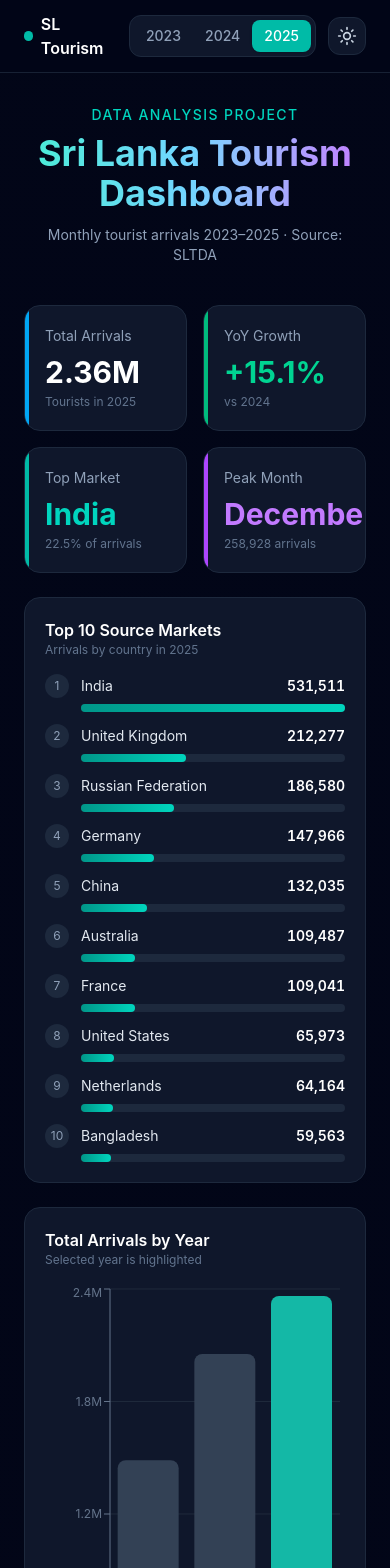
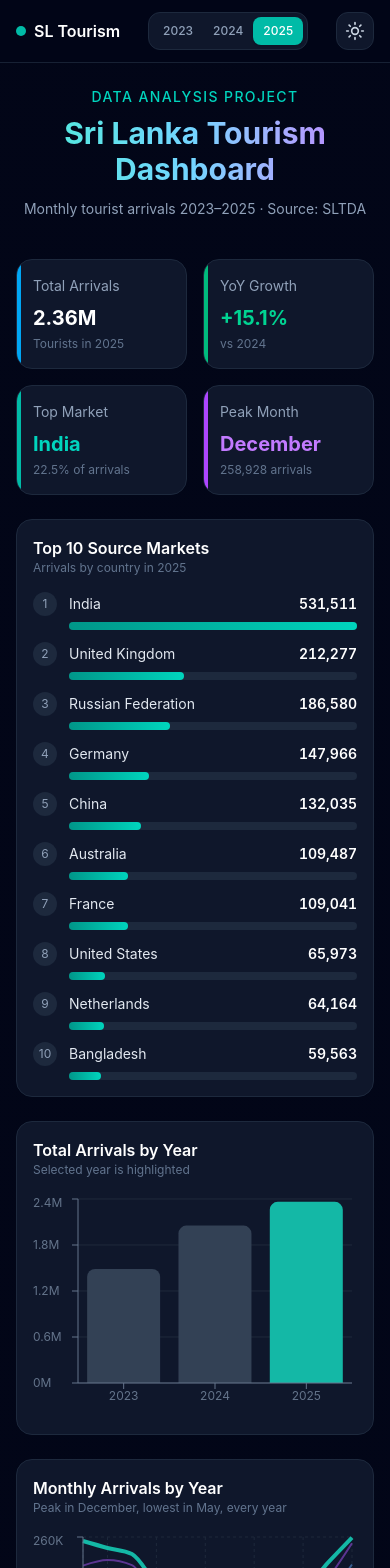
Before and after one commit to shihariAyodya/sl-tourism-dashboard, a React (Vite) app: page / in a window 390 px wide. Shown: the top 1568 px of the page. Built offline with nearby package versions, Linux system fonts and the light colour scheme.

Commit message:
Mobile fixes and left-aligned axis labels

```diff
--- a/src/App.jsx
+++ b/src/App.jsx
@@ -97,10 +97,10 @@ const BOX = 'rounded-2xl border border-slate-200/70 bg-white shadow-[0_1px_2px_r
 // A reusable KPI card
 function KpiCard({ label, value, note, color = 'text-slate-900 dark:text-white', accent = 'bg-slate-400' }) {
   return (
-    <div className={`${BOX} relative overflow-hidden p-5`}>
+    <div className={`${BOX} relative overflow-hidden p-4 sm:p-5`}>
       <span className={`absolute inset-y-0 left-0 w-1 ${accent}`} />
       <p className="text-sm text-slate-500 dark:text-slate-400">{label}</p>
-      <p className={`mt-2 text-3xl font-bold ${color}`}>{value}</p>
+      <p className={`mt-2 break-words text-xl font-bold sm:text-2xl lg:text-3xl ${color}`}>{value}</p>
       <p className="mt-1 text-xs text-slate-400 dark:text-slate-500">{note}</p>
     </div>
   )
@@ -109,7 +109,7 @@ function KpiCard({ label, value, note, color = 'text-slate-900 dark:text-white',
 // A reusable box with a title, used around every chart
 function Panel({ title, subtitle, children, className = '' }) {
   return (
-    <div className={`${BOX} p-5 ${className}`}>
+    <div className={`${BOX} p-4 sm:p-5 ${className}`}>
       <h2 className="text-base font-semibold text-slate-900 dark:text-white">{title}</h2>
       {subtitle && <p className="mb-4 text-xs text-slate-400 dark:text-slate-500">{subtitle}</p>}
       {children}
@@ -174,6 +174,13 @@ function App() {
     formatter: (v) => v.toLocaleString(),
   }
 
+  // Y-axis labels drawn from the left edge, so they line up with the titles
+  const leftTick = (format) => ({ y, payload }) => (
+    <text x={0} y={y} dy={4} textAnchor="start" fill={ct.axis} fontSize={12}>
+      {format(payload.value)}
+    </text>
+  )
+
   // ---------- Calculations ----------
   const yearRows = data.filter((row) => row.Year === year)
   const prevRows = data.filter((row) => row.Year === year - 1)
@@ -237,7 +244,7 @@ function App() {
 
       {/* Sticky navbar: stays at the top while scrolling */}
       <nav className="sticky top-0 z-50 border-b border-slate-200/80 bg-white/60 backdrop-blur-md dark:border-slate-800/80 dark:bg-slate-950/80">
-        <div className="mx-auto flex max-w-6xl items-center justify-between gap-3 px-6 py-3">
+        <div className="mx-auto flex max-w-6xl items-center justify-between gap-2 px-4 py-3 sm:gap-3 sm:px-6">
 
           {/* Logo / name */}
           <div className="flex items-center gap-2">
@@ -253,7 +260,7 @@ function App() {
               <button
                 key={y}
                 onClick={() => setYear(y)}
-                className={`rounded-lg px-3 py-1.5 text-sm font-medium transition sm:px-4 ${
+                className={`rounded-lg px-2.5 py-1.5 text-xs font-medium transition sm:px-4 sm:text-sm ${
                   y === year
                     ? 'bg-teal-500 text-white shadow'
                     : 'text-slate-500 hover:text-slate-900 dark:text-slate-400 dark:hover:text-white'
@@ -276,14 +283,14 @@ function App() {
         </div>
       </nav>
 
-      <div className="mx-auto max-w-6xl px-6 py-8">
+      <div className="mx-auto max-w-6xl px-4 py-6 sm:px-6 sm:py-8">
 
         {/* Header (scrolls away) */}
         <header className="mb-10 text-center">
           <p className="text-sm font-medium uppercase tracking-widest text-teal-600 dark:text-teal-400">
             Data Analysis Project
           </p>
-          <h1 className="mt-2 bg-gradient-to-r from-teal-600 via-sky-600 to-purple-600 bg-clip-text pb-1 text-4xl font-bold text-transparent dark:from-teal-300 dark:via-sky-300 dark:to-purple-400">
+          <h1 className="mt-2 bg-gradient-to-r from-teal-600 via-sky-600 to-purple-600 bg-clip-text pb-1 text-3xl font-bold sm:text-4xl text-transparent dark:from-teal-300 dark:via-sky-300 dark:to-purple-400">
             Sri Lanka Tourism Dashboard
           </h1>
           <p className="mt-2 text-sm text-slate-500 dark:text-slate-400">
@@ -359,12 +366,13 @@ function App() {
             subtitle="Selected year is highlighted"
             className="lg:col-span-2"
           >
-            <ResponsiveContainer width="100%" height={490}>
+            <div className="h-56 lg:h-[490px]">
+            <ResponsiveContainer width="100%" height="100%">
               <BarChart data={byYear}>
                 <CartesianGrid stroke={ct.grid} vertical={false} />
                 <XAxis dataKey="year" stroke={ct.axis} tick={{ fontSize: 12 }} />
-                <YAxis tickFormatter={(v) => v / 1000000 + 'M'}
-                       stroke={ct.axis} tick={{ fontSize: 12 }} />
+                <YAxis width={40} stroke={ct.axis}
+                       tick={leftTick((v) => v / 1000000 + 'M')} />
                 <Tooltip {...tooltipStyle} cursor={{ fill: ct.cursor }} />
                 <Bar dataKey="arrivals" radius={[8, 8, 0, 0]}>
                   {byYear.map((d) => (
@@ -376,6 +384,7 @@ function App() {
                 </Bar>
               </BarChart>
             </ResponsiveContainer>
+            </div>
           </Panel>
         </div>
 
@@ -385,12 +394,13 @@ function App() {
           subtitle="Peak in December, lowest in May, every year"
           className="mt-6"
         >
-          <ResponsiveContainer width="100%" height={350}>
+          <div className="h-52 sm:h-[350px]">
+          <ResponsiveContainer width="100%" height="100%">
             <LineChart data={monthly}>
               <CartesianGrid stroke={ct.grid} strokeDasharray="3 3" />
               <XAxis dataKey="month" stroke={ct.axis} tick={{ fontSize: 12 }} />
-              <YAxis tickFormatter={(v) => v / 1000 + 'K'}
-                     stroke={ct.axis} tick={{ fontSize: 12 }} />
+              <YAxis width={45} stroke={ct.axis}
+                     tick={leftTick((v) => v / 1000 + 'K')} />
               <Tooltip {...tooltipStyle} />
               <Legend />
               {YEARS.map((y) => (
@@ -406,6 +416,7 @@ function App() {
               ))}
             </LineChart>
           </ResponsiveContainer>
+          </div>
         </Panel>
 
         {/* Growth table */}
@@ -419,8 +430,8 @@ function App() {
               <thead className="sticky top-0 bg-white text-left text-slate-500 dark:bg-slate-900 dark:text-slate-400">
                 <tr>
                   <th className="py-2 font-medium">Country</th>
-                  <th className="py-2 text-right font-medium">2023</th>
-                  <th className="py-2 text-right font-medium">2025</th>
+                  <th className="hidden py-2 text-right font-medium sm:table-cell">2023</th>
+                  <th className="hidden py-2 text-right font-medium sm:table-cell">2025</th>
                   <th className="py-2 text-right font-medium">Change</th>
                   <th className="py-2 text-right font-medium">Growth</th>
                 </tr>
@@ -429,8 +440,8 @@ function App() {
                 {growthRows.map((r) => (
                   <tr key={r.country} className="border-t border-slate-100 dark:border-slate-800">
                     <td className="py-2 text-slate-700 dark:text-slate-200">{r.country}</td>
-                    <td className="py-2 text-right tabular-nums">{r.a23.toLocaleString()}</td>
-                    <td className="py-2 text-right tabular-nums">{r.a25.toLocaleString()}</td>
+                    <td className="hidden py-2 text-right tabular-nums sm:table-cell">{r.a23.toLocaleString()}</td>
+                    <td className="hidden py-2 text-right tabular-nums sm:table-cell">{r.a25.toLocaleString()}</td>
                     <td className="py-2 text-right tabular-nums">
                       {r.change > 0 ? '+' : ''}{r.change.toLocaleString()}
                     </td>
@@ -460,7 +471,7 @@ function App() {
             {INSIGHTS.map((item) => (
               <div
                 key={item.title}
-                className={`${BOX} w-full p-5 md:w-[calc(50%-0.5rem)] lg:w-[calc(33.333%-0.667rem)]`}
+                className={`${BOX} w-full p-4 sm:p-5 md:w-[calc(50%-0.5rem)] lg:w-[calc(33.333%-0.667rem)]`}
               >
                 <span className={`rounded-full px-2.5 py-1 text-xs font-medium ${TAG_STYLES[item.tag]}`}>
                   {item.tag}
```
